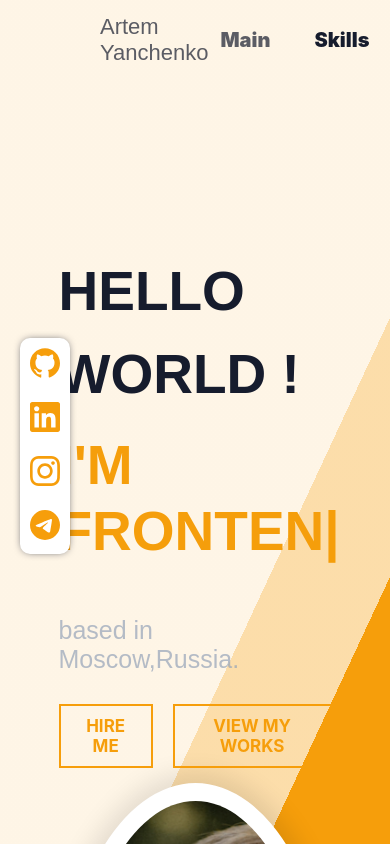
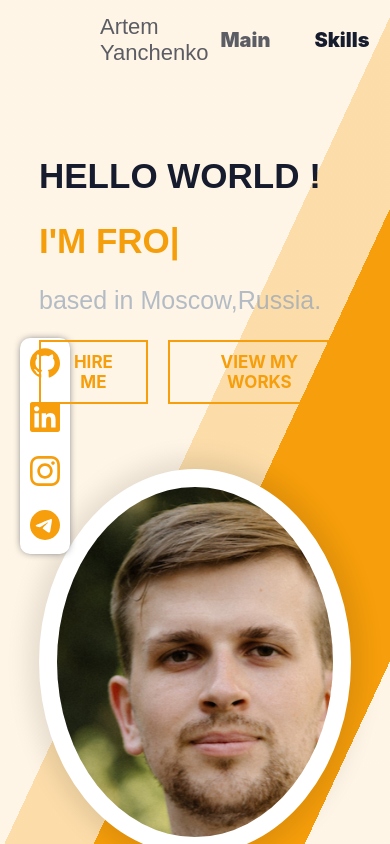
Before and after one commit to ArtemYanchenko/portfolio, a React (Create React App) app: page / in a window 390 px wide. Shown: the top 844 px of the page. Built offline with nearby package versions, Linux system fonts and the light colour scheme; a web font is replaced by a local one.

Commit message:
refactor media query

```diff
--- a/src/contacts/contacts.module.css
+++ b/src/contacts/contacts.module.css
@@ -85,6 +85,7 @@ textarea {
 @media (max-width: 767px) {
     .contactWrapper{
         flex-direction: column;
+        gap: 25px;
     }
     .formWrapper {
         width: 65%;
--- a/src/main/main-photo/main-photo.module.css
+++ b/src/main/main-photo/main-photo.module.css
@@ -1,7 +1,7 @@
 .image {
     position: relative;
-    width: 450px;
-    height: 450px;
+    width: 400px;
+    height: 400px;
 }
 
 .image img {
@@ -21,3 +21,10 @@
     background-repeat: no-repeat;
     background-size: 105%;
 }
+
+@media (max-width: 767px) {
+    .image {
+        width: 350px;
+        height: 350px;
+    }
+}
--- a/src/main/main.module.css
+++ b/src/main/main.module.css
@@ -15,7 +15,7 @@
 }
 
 .mainContainer {
-    width: 70%;
+    width: 80%;
     margin: 0 auto;
     display: flex;
     justify-content: space-between;
@@ -26,7 +26,7 @@
 .text {
     min-width: 60%;
     width: 730px;
-    font-size: 55px;
+    font-size: 45px;
     text-transform: uppercase;
 }
 
@@ -88,7 +88,14 @@
 }
 
 @media (max-width: 767px) {
-    .typingTextWrapper {
-        height: 160px;
+    .mainBlock{
+        padding: 150px 0 50px 0;
+    }
+    .mainContainer{
+        justify-content: center;
+        gap: 50px;
+    }
+    .text{
+        font-size: 35px;
     }
 }
--- a/src/skills/skills.module.css
+++ b/src/skills/skills.module.css
@@ -23,3 +23,9 @@
     flex-wrap: wrap;
     grid-gap: 30px;
 }
+
+@media (max-width: 767px) {
+    .skillsContainer {
+        width: 80%;
+    }
+}
```
